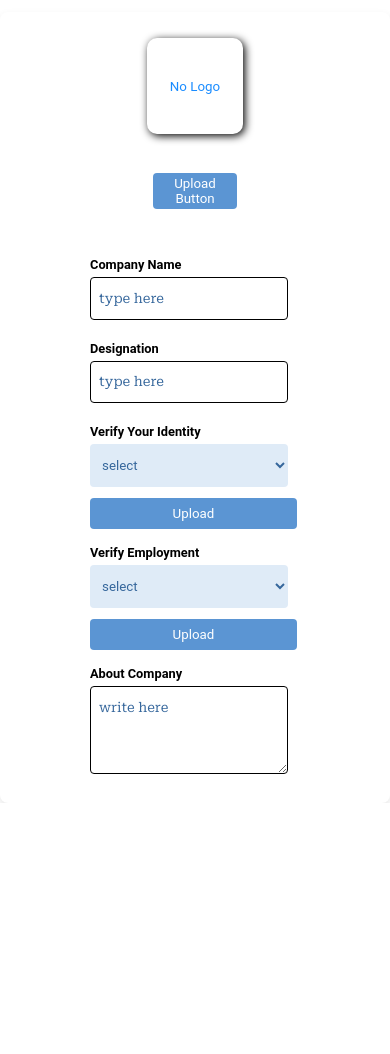
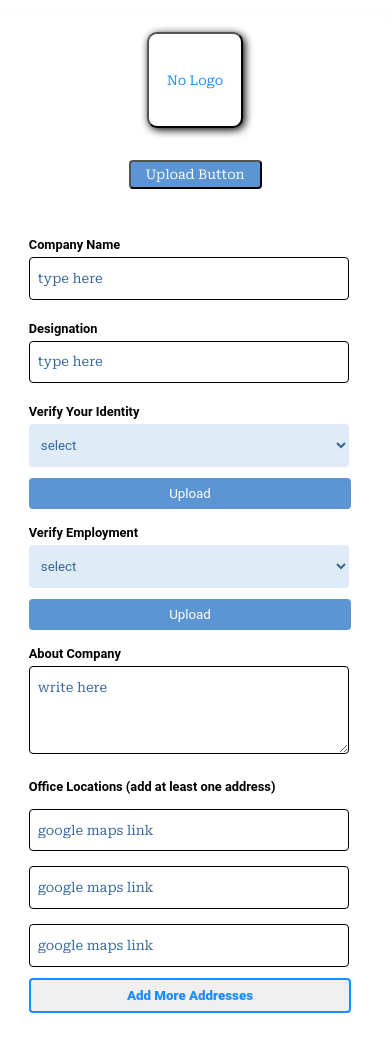
Before and after one commit to Frokesy/NowUrTurn, a website: page extra.html in a window 390 px wide. Shown: the part 46-1100 px from the top of the page. Before the commit the page ends 849 px from the top, so only its background shows below. Drawn offline with Linux system fonts and the light colour scheme.

Commit message:
form completed

```diff
--- a/extra.html
+++ b/extra.html
@@ -1,15 +1,13 @@
 <!DOCTYPE html>
 <html lang="en">
+
 <head>
     <meta charset="UTF-8" />
     <meta name="viewport" content="width=device-width, initial-scale=1.0" />
     <link rel="stylesheet" href="/index.css" />
     <link rel="preconnect" href="https://fonts.googleapis.com" />
     <link rel="preconnect" href="https://fonts.gstatic.com" crossorigin />
-    <link
-      href="https://fonts.googleapis.com/css2?family=Roboto+Serif:ital,opsz,wght@0,8..144,100..900;1,8..144,100..900&display=swap"
-      rel="stylesheet"
-    />
+    <link href="https://fonts.googleapis.com/css2?family=Roboto+Serif:ital,opsz,wght@0,8..144,100..900;1,8..144,100..900&display=swap" rel="stylesheet" />
     <title>NowUrTurn</title>
 </head>
 
@@ -38,12 +36,7 @@
                 <!-- <input type="file" id="logo-upload" name="logo-upload"> -->
                 <!-- <button type="button" class="upload">Upload logo</button> -->
                 <!-- <label for="logo-upload">Upload Logo</label> -->
-          <input
-            type="file"
-            id="logo-upload"
-            name="logo-upload"
-            style="display: none"
-          />
+                <input type="file" id="logo-upload" name="logo-upload" style="display: none" />
                 <button type="button" id="logo-button" class="upload-button">
             No Logo
           </button>
@@ -52,44 +45,38 @@
             </div>
             <div class="form-group">
                 <label for="company-name">Company Name</label>
-          <input
-            type="text"
-            id="company-name"
-            name="company-name"
-            placeholder="type here"
-          />
+                <input type="text" id="company-name" name="company-name" placeholder="type here" />
             </div>
             <div class="form-group">
                 <label for="designation">Designation</label>
-          <input
-            type="text"
-            id="designation"
-            name="designation"
-            placeholder="type here"
-          />
+                <input type="text" id="designation" name="designation" placeholder="type here" />
             </div>
             <div class="form-group">
                 <label for="verify-identity">Verify Your Identity</label>
                 <select id="verify-identity" name="verify-identity">
             <option value="select">select</option>
           </select>
-          <button type="button">Upload</button>
+                <button type="button" class="button">Upload</button>
             </div>
             <div class="form-group">
                 <label for="verify-employment">Verify Employment</label>
                 <select id="verify-employment" name="verify-employment">
             <option value="select">select</option>
           </select>
-          <button type="button">Upload</button>
+                <button type="button" class="button">Upload</button>
             </div>
             <div class="form-group">
                 <label for="about-company">About Company</label>
-          <textarea
-            id="about-company"
-            name="about-company"
-            rows="4"
-            placeholder="write here"
-          ></textarea>
+                <textarea id="about-company" name="about-company" rows="4" placeholder="write here"></textarea>
+            </div>
+
+            <div class="form-group">
+                <label for="address">Office Locations (add at least one address)</label>
+                <input type="text" id="address" name="address" placeholder="google maps link" class="address" />
+                <input type="text" id="address" name="address" placeholder="google maps link" class="address" />
+                <input type="text" id="address" name="address" placeholder="google maps link" class="address" />
+                <button type="button" class="transparent">Add More Addresses</button>
+                <button type="button" class="button">Submit for approval</button>
             </div>
         </form>
     </div>
@@ -123,9 +110,7 @@
         <div class="content">
             <h2>Discover What Our Recruitment Portal Can Achieve For You!</h2>
             <p>
-          It's your gateway to effortlessly create and publish job vacancies,
-          seamlessly manage digital resumes, filter applicants with precision,
-          and even kickstart conversations with potential hires.
+                It's your gateway to effortlessly create and publish job vacancies, seamlessly manage digital resumes, filter applicants with precision, and even kickstart conversations with potential hires.
             </p>
             <span>Ready to revolutionize your recruitment process?</span>
             <button>Register Now</button>
@@ -133,4 +118,5 @@
     </div>
     <script src="/index.js"></script>
 </body>
+
 </html>
--- a/index.css
+++ b/index.css
@@ -6,7 +6,6 @@
 }
 
 @import url("https://fonts.googleapis.com/css2?family=Roboto:ital,wght@0,100;0,300;0,400;0,500;0,700;0,900;1,100;1,300;1,400;1,500;1,700;1,900&display=swap");
-
 body::-webkit-scrollbar {
     width: 0;
 }
@@ -97,6 +96,7 @@ option button,
 .nav-modal-active {
     display: block;
 }
+
 .nav-modal ul {
     display: flex;
     flex-direction: column;
@@ -104,10 +104,12 @@ option button,
     margin-top: 1rem;
     padding: 0 10px;
 }
+
 .nav-modal ul li {
     list-style: none;
     text-align: right;
 }
+
 .nav-modal ul li:hover {
     color: #1a8cff;
     cursor: pointer;
@@ -350,10 +352,12 @@ input[type="search"]::placeholder {
     padding: 0% 6%;
     margin-top: 5rem;
 }
+
 .footer ul {
     display: flex;
     gap: 2rem;
 }
+
 .footer ul li {
     list-style: none;
     font-size: 0.8rem;
@@ -379,7 +383,7 @@ input[type="search"]::placeholder {
 }
 
 .form-group {
-  min-width: 60%;
+    width: 60%;
 }
 
 .form-group:first-child {
@@ -398,14 +402,18 @@ input[type="search"]::placeholder {
     border-radius: 10px;
 }
 
-.form-group .upload-button:hover{
+.form-group .upload-button:hover {
     background-color: #fff;
     color: #1a8cff;
 }
 
-.form-group:first-child .submit{
+.form-group:first-child .submit {
     width: 40%;
     padding: 1.5% 0;
+    background-color: #5b95d3;
+    color: #fff;
+    cursor: pointer;
+    border-radius: 4px;
 }
 
 .form-group label {
@@ -439,7 +447,7 @@ input[type="search"]::placeholder {
     outline: none;
 }
 
-.form-group button {
+.form-group .button {
     display: inline-block;
     padding: 8px 12px;
     border: none;
@@ -452,10 +460,28 @@ input[type="search"]::placeholder {
     font-family: "Roboto";
 }
 
-.form-group button:hover {
+.form-group .transparent {
+    display: inline-block;
+    padding: 8px 0;
+    border: 2px solid #1a8cff;
+    color: #1a8cff;
+    font-weight: 900;
+    margin: 40px 0;
+    border-radius: 4px;
+    cursor: pointer;
+    width: 98.5%;
+    margin-top: 0.4rem;
+    font-family: "Roboto";
+}
+
+.form-group .button:hover {
     background-color: #0056b3;
     color: white;
     border: none;
+}
+
+.form-group .address {
+    margin-top: 10px;
 }
 
 .extra {
@@ -503,6 +529,15 @@ span {
 }
 
 @media (max-width: 768px) {
+    .form-group {
+        width: 95%;
+    }
+    .form-group .button {
+        width: 97%;
+    }
+    .form-group .transparent {
+        width: 97%;
+    }
     .nav-menu {
         display: none;
     }
```
Lines whose indentation alone changed are shown as unchanged.
